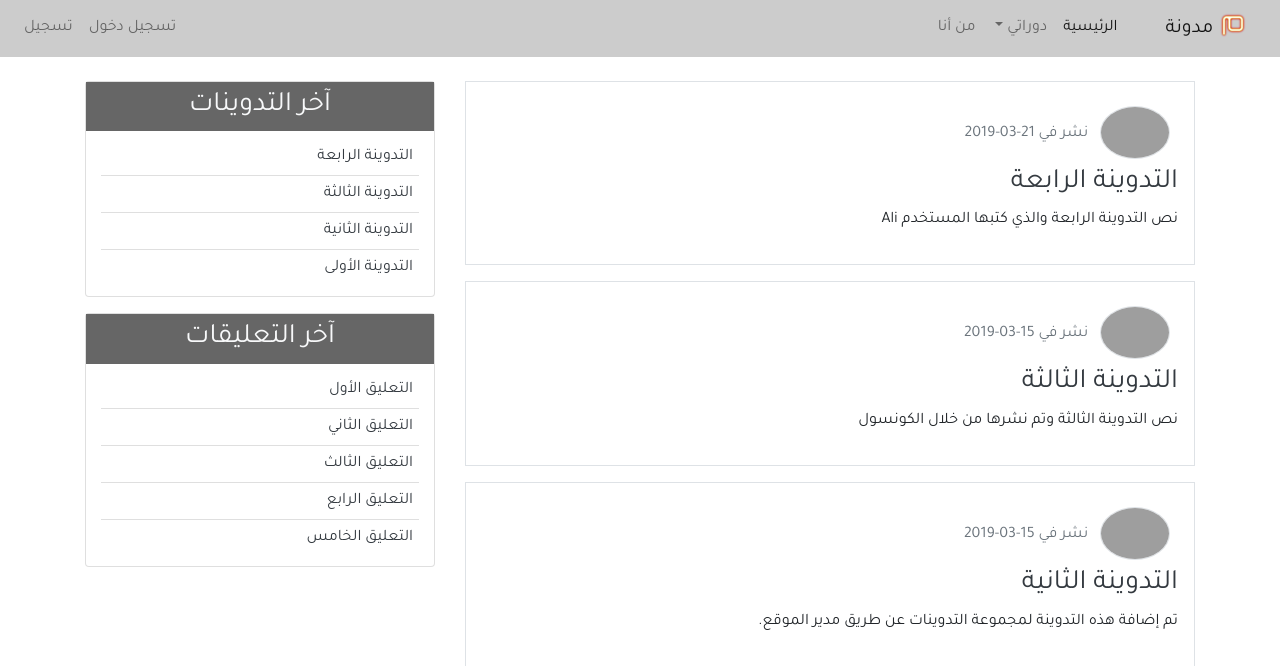
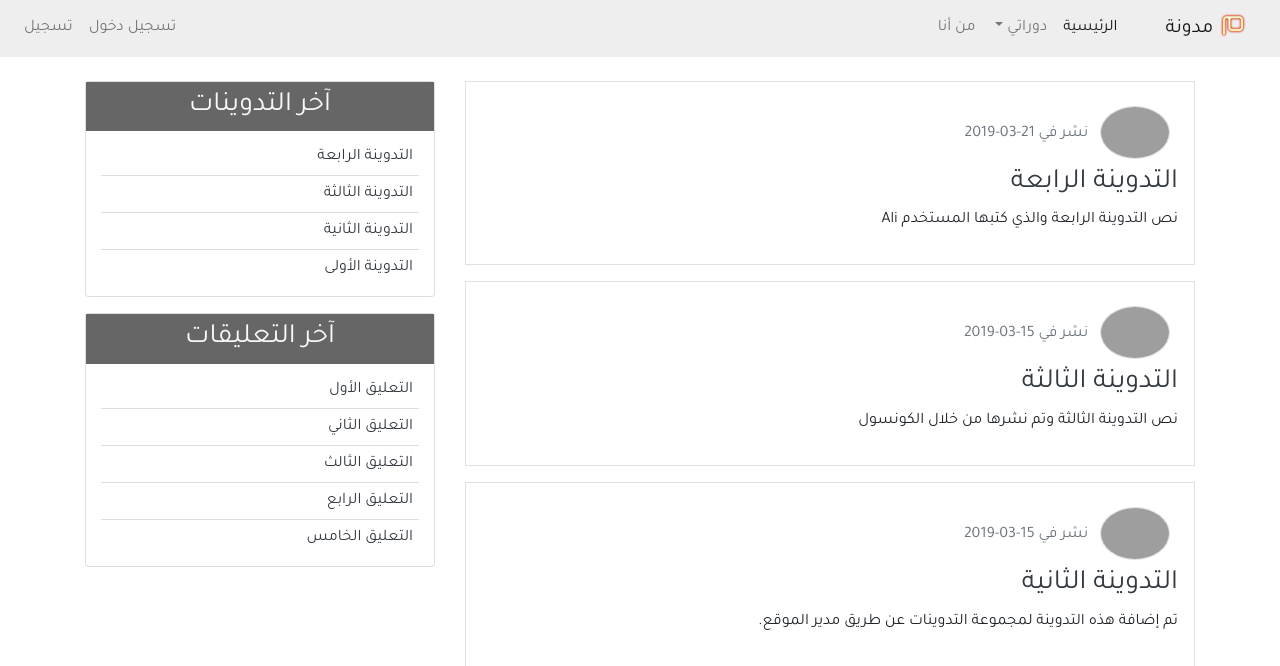
Before and after one commit to saidyahia/blog-django-ar, a Django app: page / in a window 1280 px wide. Shown: the top 666 px of the page. Run offline with Django 3.2, Linux system fonts and the light colour scheme; data comes from the database, SQL or seed files in the repository; some libraries are stand-ins or nearby versions; grey boxes are pictures that could not be loaded.

Commit message:
Changed bg-light to EEE

```diff
--- a/src/blog/static/blog/css/main.css
+++ b/src/blog/static/blog/css/main.css
@@ -22,7 +22,7 @@ body{
 }
 
 .bg-light{
-    background-color: #CCC !important;
+    background-color: #EEE !important;
 }
 
 /* Start Sidebar */
@@ -31,7 +31,6 @@ body{
 
 }
 .latest-post .latest-post-item, .latest-comment .latest-comment-item{
-    border-bottom: 1px dotted #CCC;
     padding: 6px;
 }
 
```
